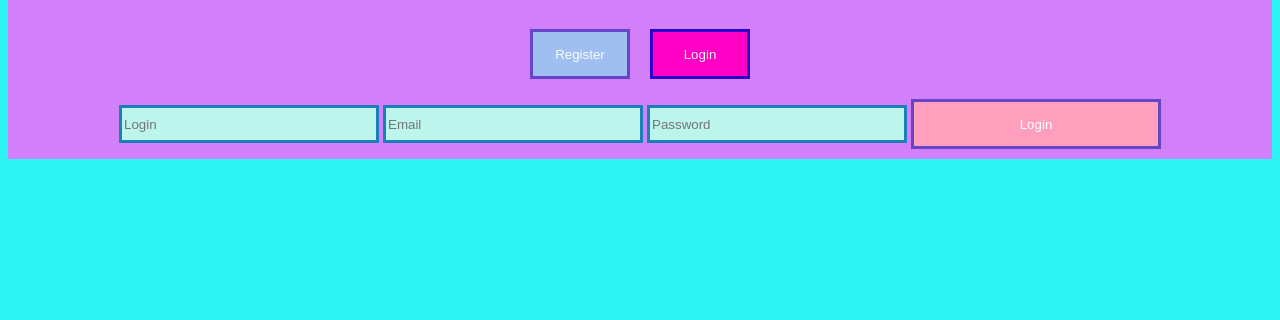
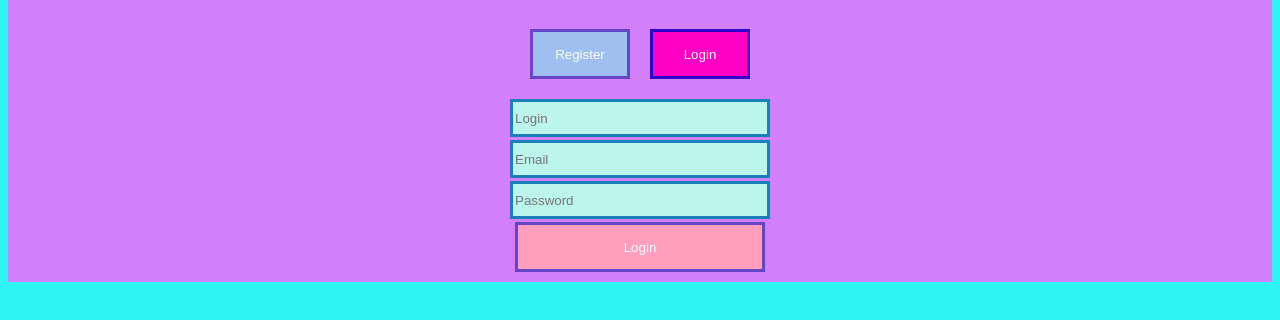
Before and after one commit to Ela-P/js-dyplom, a website built with webpack: page index.html in a window 1280 px wide. Both pictures are taken after a click on the link "Form". Shown: the part 114-434 px from the top of the page. Built offline with nearby package versions, Linux system fonts and the light colour scheme.

Commit message:
Corrected style input

```diff
--- a/src/form/form.scss
+++ b/src/form/form.scss
@@ -25,6 +25,11 @@
     margin-top: 30px;
 }
 
+input {
+    display: block;
+    margin: 0 auto;
+}
+
 .view-form {
     text-align: center;
     padding: 10px;
@@ -32,7 +37,6 @@
 }
 
 .view-input {
-
     width: 250px;
     height: 30px;
     border: 3px solid hsl(201, 75%, 41%);
```
